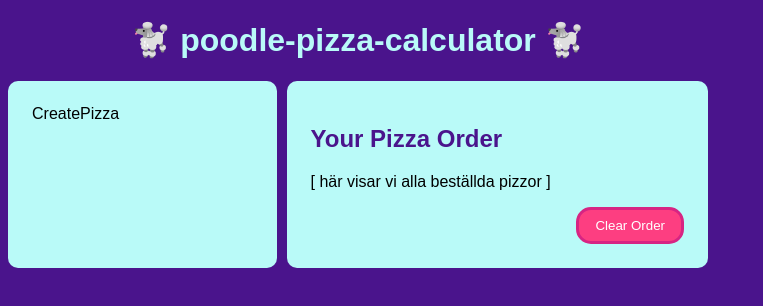
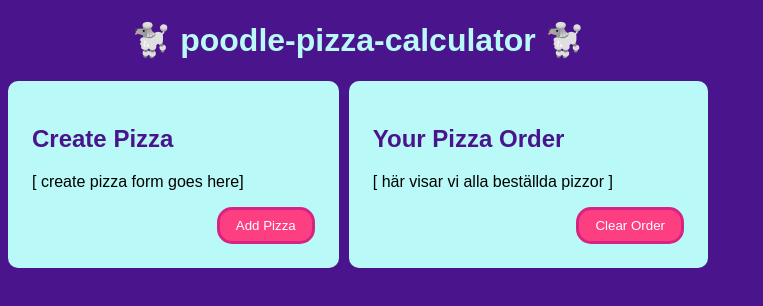
Before and after one commit to niklas-mardby/poodle-pizza-calculator, a React (Vite) app: page / in a window 1280 px wide. Shown: the top 306 px of the page, without its empty margins (0-763 px from the left). Built offline with nearby package versions, Linux system fonts and the light colour scheme.

Commit message:
Small update to CreatePizza component

```diff
--- a/src/components/CreatePizza/CreatePizza.tsx
+++ b/src/components/CreatePizza/CreatePizza.tsx
@@ -1,7 +1,20 @@
+import Button from "../Button/Button";
 import "./CreatePizza.scss";
 
 const CreatePizza = () => {
-	return <section className="CreatePizza">CreatePizza</section>;
+	return (
+		<section className="CreatePizza">
+			<h2>Create Pizza</h2>
+			<p>[ create pizza form goes here]</p>
+			<Button
+				handleClick={() => {
+					console.log("hit?");
+				}}
+			>
+				Add Pizza
+			</Button>
+		</section>
+	);
 };
 
 export default CreatePizza;
```
